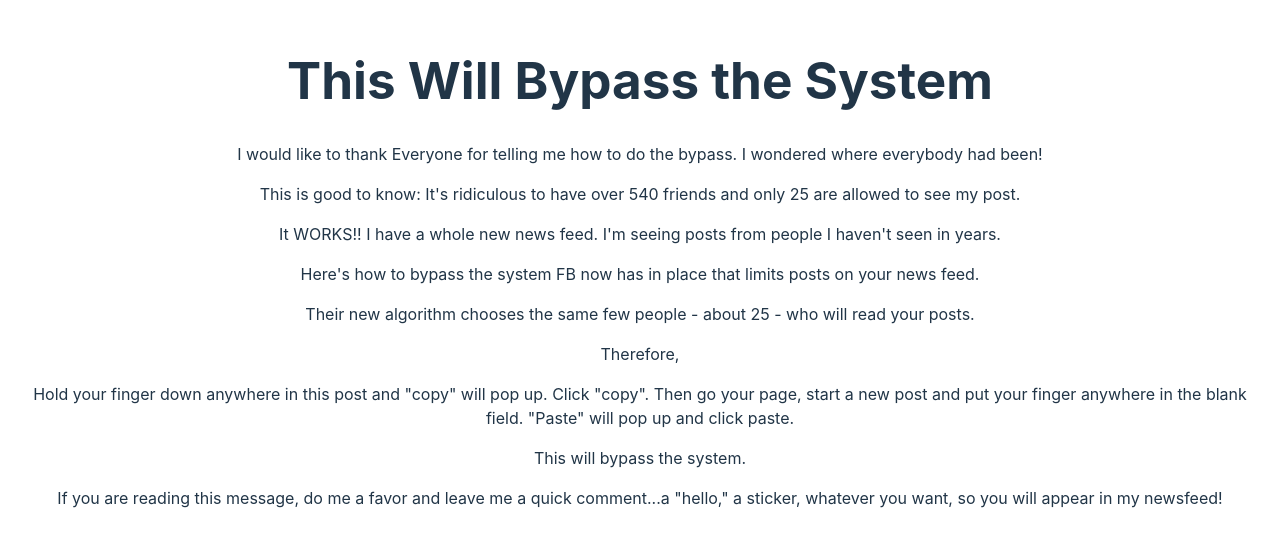
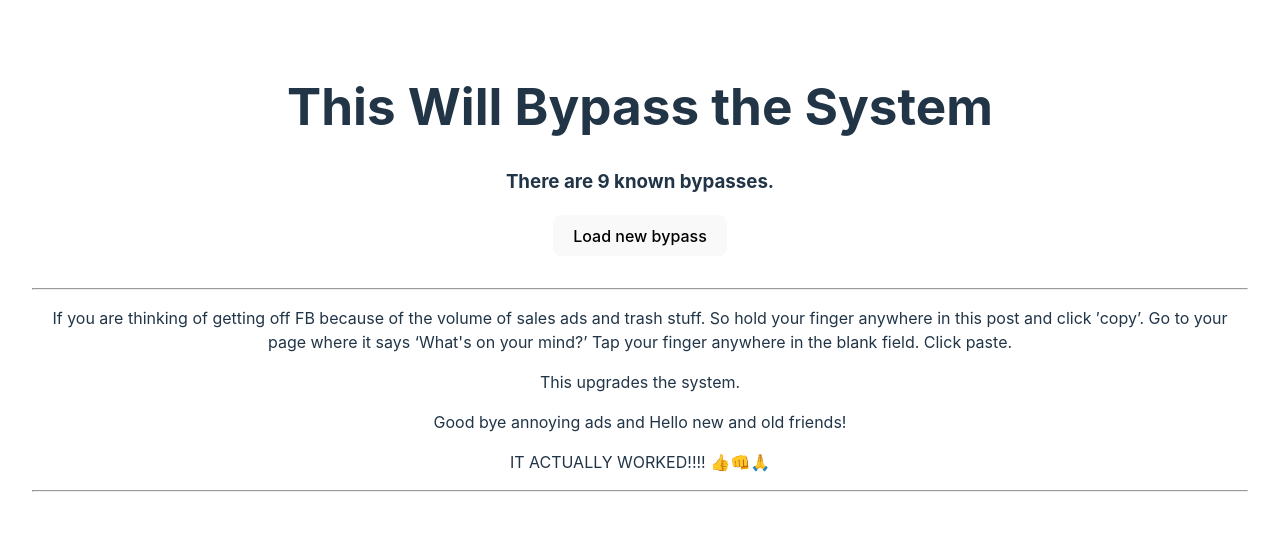
Before and after one commit to theaswanson/thiswillbypassthesystem, a React (Vite) app: page / in a window 1280 px wide. Shown: the part 128-674 px from the top of the page. Built offline with nearby package versions, Linux system fonts and the light colour scheme.

Commit message:
Add button to load new bypass

```diff
--- a/src/App.tsx
+++ b/src/App.tsx
@@ -1,25 +1,30 @@
-import { useEffect, useState } from "react";
-import Markdown from "react-markdown";
+import { useState } from "react";
 import "./App.css";
-import { getRandomPost } from "./post-service";
+import { Post } from "./Post";
+import { getRandomPostIndex, numberOfPosts } from "./post-service";
+import { useGetPost } from "./useGetPost";
 
 function App() {
-  const [post, setPost] = useState("");
-
-  useEffect(() => {
-    const loadRandomPost = async () => {
-      setPost(await getRandomPost());
-    };
-
-    loadRandomPost();
-  }, []);
+  const [postIndex, setPostIndex] = useState(getRandomPostIndex());
+  const { post, isLoading } = useGetPost(postIndex);
 
   return (
     <>
       <h1>This Will Bypass the System</h1>
+
       <div>
-        <Markdown>{post}</Markdown>
+        <h3>There are {numberOfPosts} known bypasses.</h3>
+        <button
+          disabled={isLoading}
+          onClick={() => setPostIndex(getRandomPostIndex())}
+        >
+          Load new bypass
+        </button>
       </div>
+
+      <br />
+
+      <Post post={post} isLoading={isLoading} />
     </>
   );
 }
--- /dev/null
+++ b/src/Post.tsx
@@ -0,0 +1,21 @@
+import Markdown from "react-markdown";
+
+export const Post = ({
+  post,
+  isLoading,
+}: {
+  post: string;
+  isLoading: boolean;
+}) => (
+  <div>
+    <hr />
+    {isLoading ? (
+      <code>Loading...</code>
+    ) : (
+      <div>
+        <Markdown>{post}</Markdown>
+      </div>
+    )}
+    <hr />
+  </div>
+);
--- a/src/post-service.ts
+++ b/src/post-service.ts
@@ -1,16 +1,15 @@
-export const getRandomPost = async () => {
-  const randomPostIndex = (posts: Record<string, unknown>) => {
-    const randomInt = (max: number) => Math.floor(Math.random() * max);
+const posts = import.meta.glob<{ default: string }>("./posts/*.md");
 
-    const numberOfPosts = Object.keys(posts).length;
+export const numberOfPosts = Object.keys(posts).length;
 
-    return randomInt(numberOfPosts);
-  };
+export const getRandomPostIndex = () => {
+  const randomInt = (max: number) => Math.floor(Math.random() * max);
 
-  const posts = import.meta.glob<{ default: string }>("./posts/*.md");
+  return randomInt(numberOfPosts);
+};
 
-  return await fileContents(randomPostIndex(posts), posts);
-};
+export const getPostContents = async (postIndex: number) =>
+  await fileContents(postIndex, posts);
 
 const fileContents = async (
   fileIndex: number,
@@ -19,7 +18,7 @@
     () => Promise<{
       default: string;
     }>
-  >
+  >,
 ) => {
   // Get the path to the file
   const relativeFilePaths = Object.keys(files);
--- /dev/null
+++ b/src/useGetPost.ts
@@ -0,0 +1,25 @@
+import { useEffect, useState } from "react";
+import { getPostContents } from "./post-service";
+
+const delay = (ms: number) => new Promise((resolve) => setTimeout(resolve, ms));
+
+export const useGetPost = (postIndex: number) => {
+  const [isLoading, setIsLoading] = useState(true);
+  const [post, setPost] = useState("");
+
+  useEffect(() => {
+    const loadPost = async () => {
+      setIsLoading(true);
+      await delay(750);
+
+      const postContents = await getPostContents(postIndex);
+      setPost(postContents);
+
+      setIsLoading(false);
+    };
+
+    loadPost();
+  }, [postIndex]);
+
+  return { isLoading, post };
+};
```
